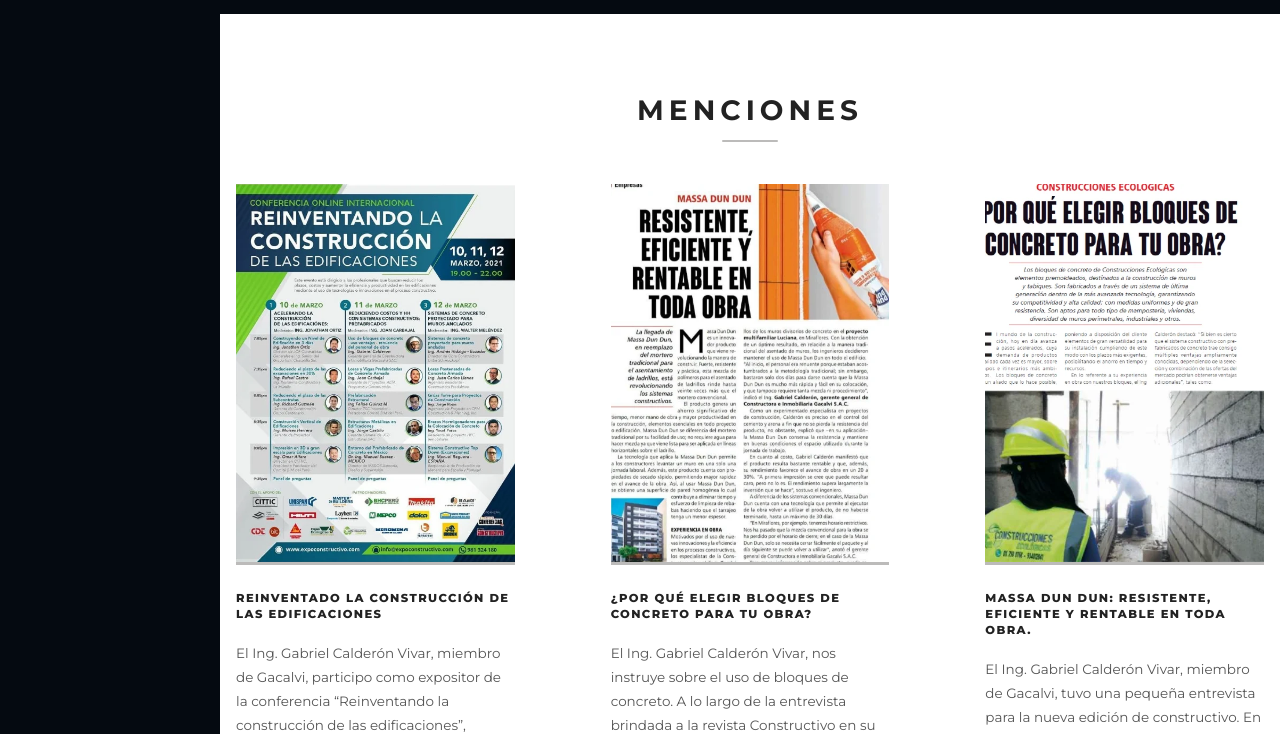
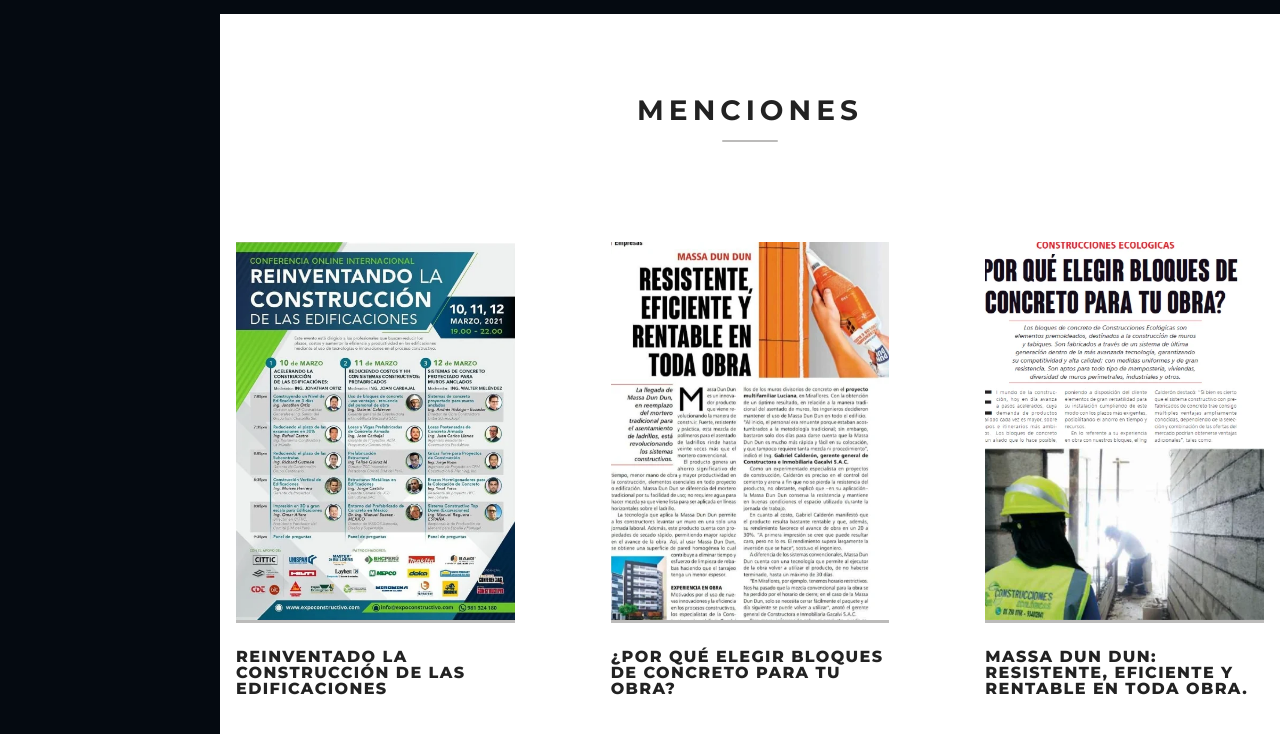
Before and after one commit to ivommb11/gacalvi-landing-page, a React (Vite) app: page / in a window 1280 px wide. Shown: the part 3279-4013 px from the top of the page. Built offline with nearby package versions, Linux system fonts and the light colour scheme.

Commit message:
Menciones sin descripcion

```diff
--- a/src/components/sections/Menciones.tsx
+++ b/src/components/sections/Menciones.tsx
@@ -77,7 +77,7 @@
             initial="hidden"
             whileInView="visible"
             viewport={{ once: false, amount: 0.3 }}
-            className="mx-auto mt-[42px] grid max-w-[1320px] grid-cols-1 gap-x-[96px] gap-y-[56px] md:grid-cols-3"
+            className="mx-auto mt-[100px] grid max-w-[1320px] grid-cols-1 gap-x-[96px] gap-y-[56px] md:grid-cols-3"
           >
             {MENTIONS.map((card) => {
               const open = selected?.id === card.id
@@ -113,14 +113,14 @@
                     />
                   </div>
                   <div className="border-t-3 border-cloud pt-[26px]">
-                    <h3 className="text-11.5 font-extrabold uppercase leading-[15.81px] tracking-1.38 text-mineshaft">
+                    <h3 className="text-15 font-extrabold uppercase leading-[15.81px] tracking-1.38 text-mineshaft">
                       {card.title}
                     </h3>
-                    {card.description && (
+                    {/*{card.description && (
                       <p className="mt-[18px] text-13.5 font-regular text-emperor">
                         {card.description}
                       </p>
-                    )}
+                    )}*/}
                   </div>
                 </motion.article>
               )
```
